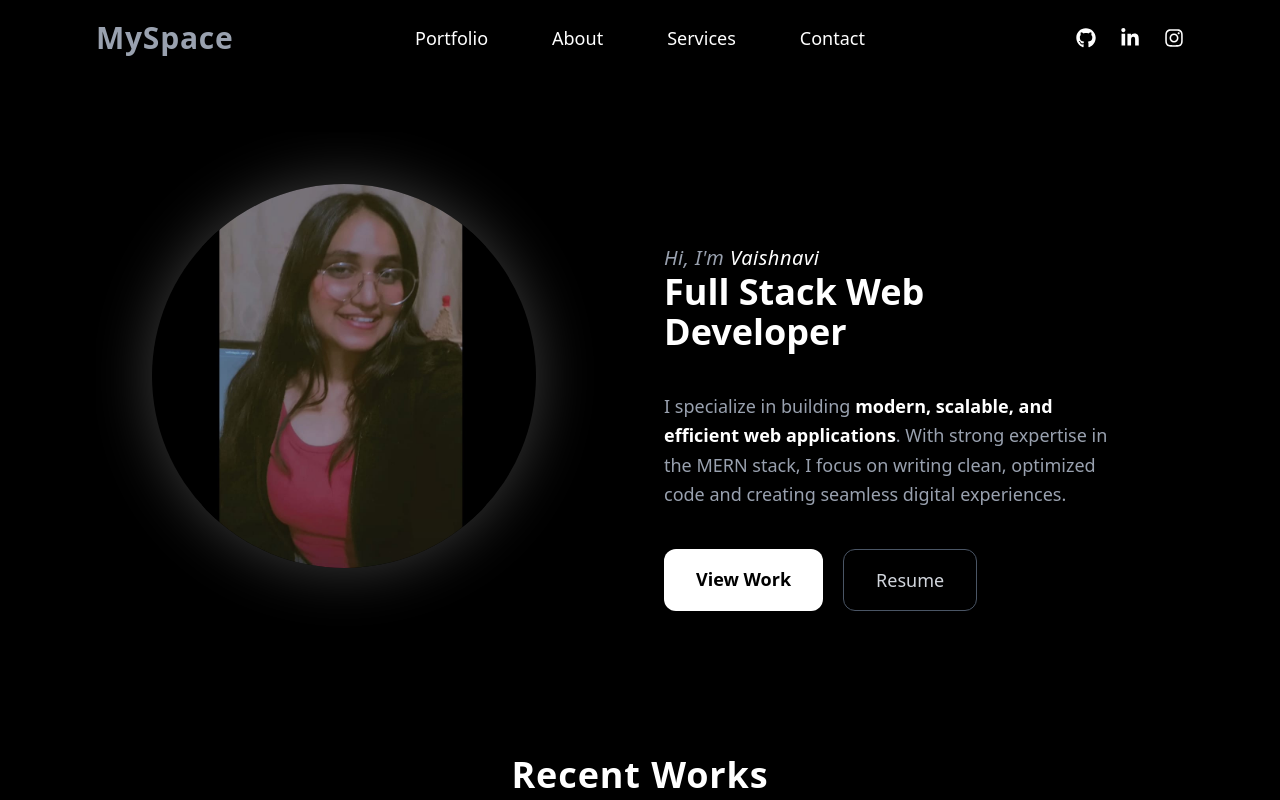
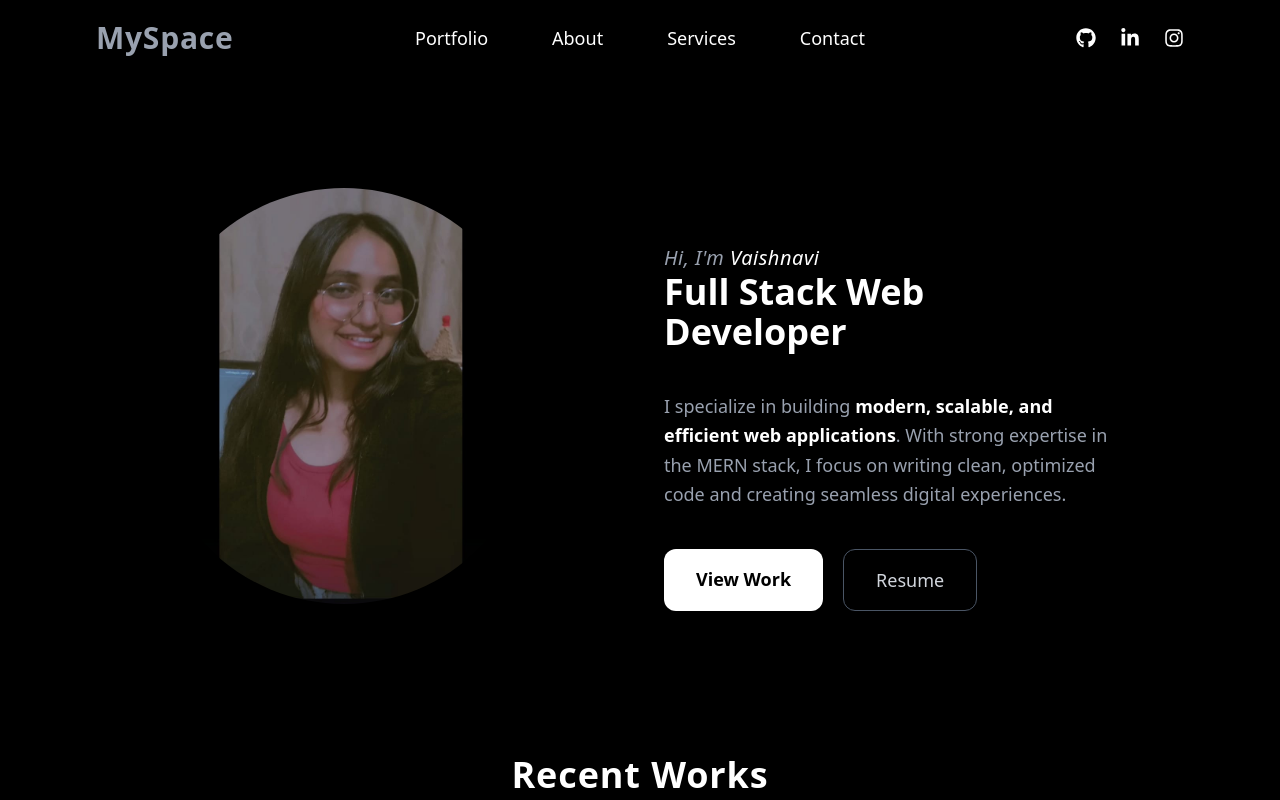
Before and after one commit to vaishgaikwad04/personal_portfolio, a React (Vite) app: page / in a window 1280 px wide. Shown: the top 800 px of the page. Built offline with nearby package versions, Linux system fonts and the light colour scheme.

Commit message:
chnge profile

```diff
--- a/src/pages/Home.jsx
+++ b/src/pages/Home.jsx
@@ -20,7 +20,7 @@ return ( <div className="min-h-screen flex flex-col bg-black text-white font-san
       animate={{ opacity: 1, scale: 1 }}
       transition={{ duration: 1, delay: 0.3 }}
     >
-      <div className="relative flex items-center justify-center w-60 h-72 sm:w-80 sm:h-96 lg:w-[24rem] lg:h-[24rem] mb-10 bg-black rounded-full shadow-[0_0_60px_rgba(200,200,200,0.3)] overflow-hidden">
+      <div className="relative flex items-center justify-center w-60 h-72 sm:w-80 sm:h-96 lg:w-[24rem] lg:h-[26rem]   rounded-full  overflow-hidden">
         <motion.img
           src="/me.jpg"
           alt="Developer"
```
Also changed, not shown: public/m.png (deleted).
